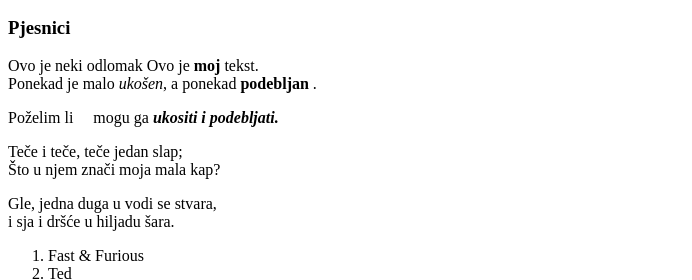
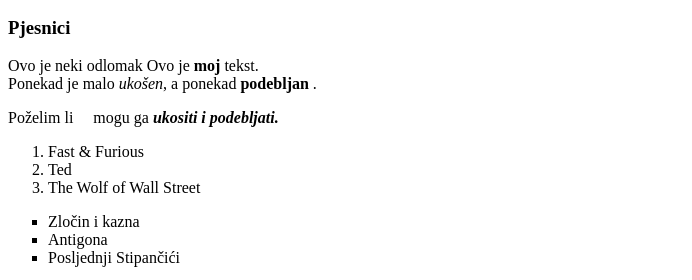
Before and after one commit to vililuk/web, a plain HTML site: page index.html in a window 1280 px wide. Shown: the part 382-662 px from the top of the page, without its empty margins (0-692 px from the left). Drawn offline with Linux system fonts and the light colour scheme.

Commit message:
Update index.html

```diff
--- a/index.html
+++ b/index.html
@@ -26,20 +26,13 @@
 <h2>Opća</h2>
 <h3>Pjesnici</h3>
 <p>
-			Ovo je neki odlomak
-			Ovo je <b> moj </b> tekst. <br> Ponekad je malo <i>ukošen</i>, a ponekad <b> podebljan </b>.
+	 Ovo je neki odlomak
+	 Ovo je <b> moj </b> tekst. <br> Ponekad je malo <i>ukošen</i>, a ponekad <b> podebljan </b>.
 </p>
 <p>
-			Poželim li &nbsp;    &nbsp; mogu ga <b><i>ukositi i podebljati.</i></b>
+	 Poželim li &nbsp;    &nbsp; mogu ga <b><i>ukositi i podebljati.</i></b>
 </p>
-<p>
-			Teče i teče, teče jedan slap;
-<br>Što u njem znači moja mala kap?
-</p>
-<p>
-			Gle, jedna duga u vodi se stvara,
-<br>i sja i dršće u hiljadu šara.
-</p>
+
 <ol>
 <li>
 				Fast & Furious
@@ -65,6 +58,7 @@
 <dl>
 <dt>Redukcija</dt>
 <dd>Smanjenje oksidacijskog broja.</dd>
+
 <dt>Personifikacija</dt>
 <dd>Davanje ljudskih osobina životinjama, stvarima, biljkama i pojavama.</dd>
 </dl>
```
